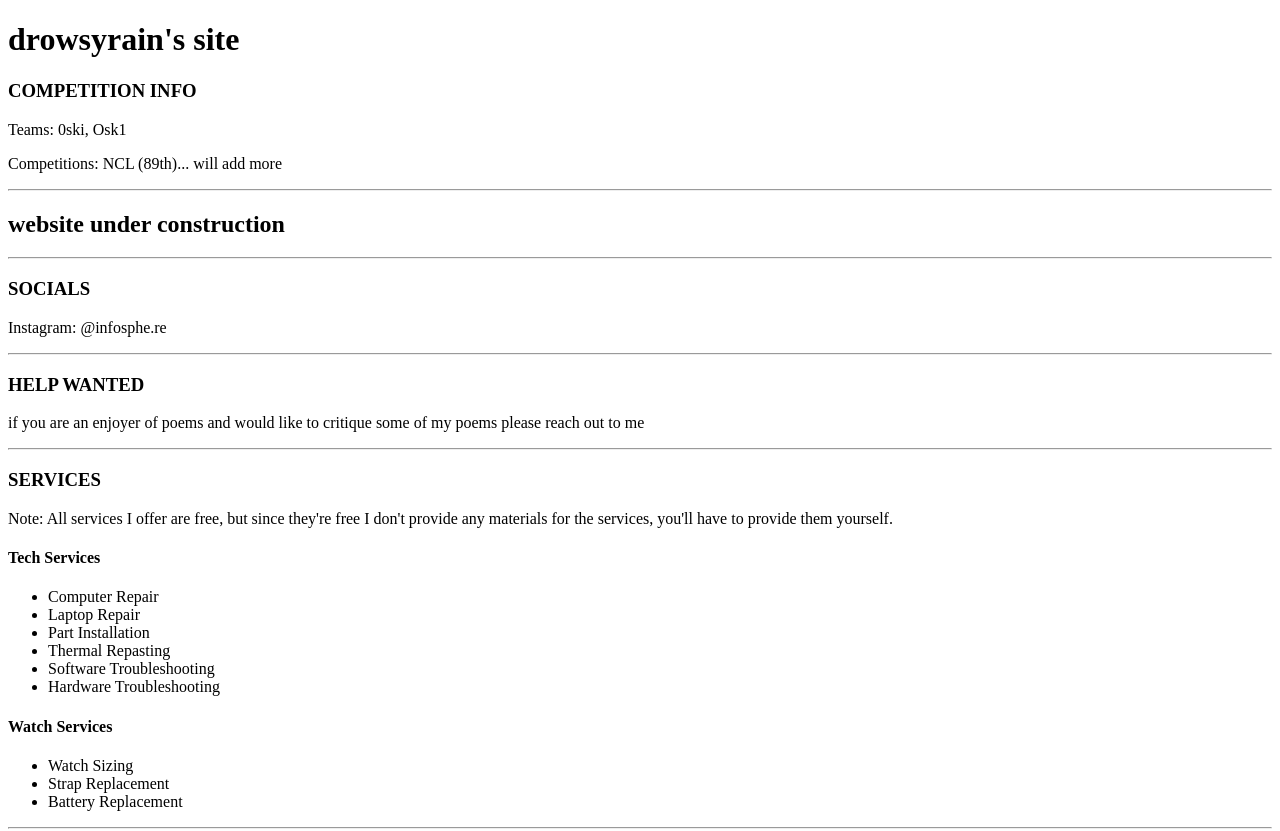
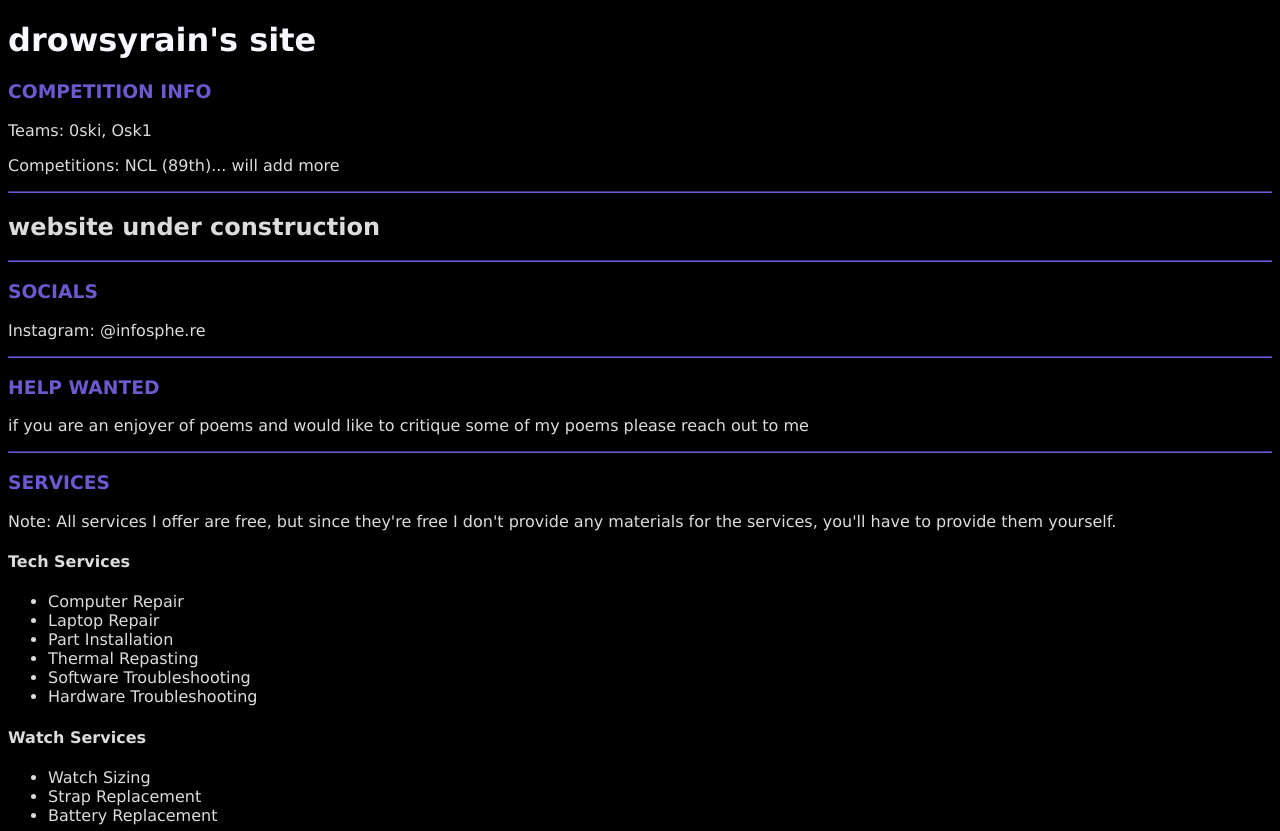
Before and after one commit to adrianlsegura/drowsyrain.github.io, a plain HTML site: page index.html in a window 1280 px wide. Shown: the top 831 px of the page. Drawn offline with Linux system fonts and the light colour scheme.

Commit message:
Created stylesheet and added colors and new font to the site :0

```diff
--- a/index.html
+++ b/index.html
@@ -1,5 +1,8 @@
 <!DOCTYPE html>
 <html>
+<head>
+	<link rel="stylesheet" href="style.css">
+</head>
 <body>
 <h1>drowsyrain's site</h1>
 <h3>COMPETITION INFO</h3>
--- /dev/null
+++ b/style.css
@@ -0,0 +1,17 @@
+body {
+    font-family: Verdana, Geneva, Tahoma, sans-serif;
+    color: gainsboro;
+    background-color: black;
+}
+
+h1 {
+    color: ghostwhite;
+}
+
+h3 {
+    color: slateblue;
+}
+
+hr {
+    border-color: slateblue;
+}
```
